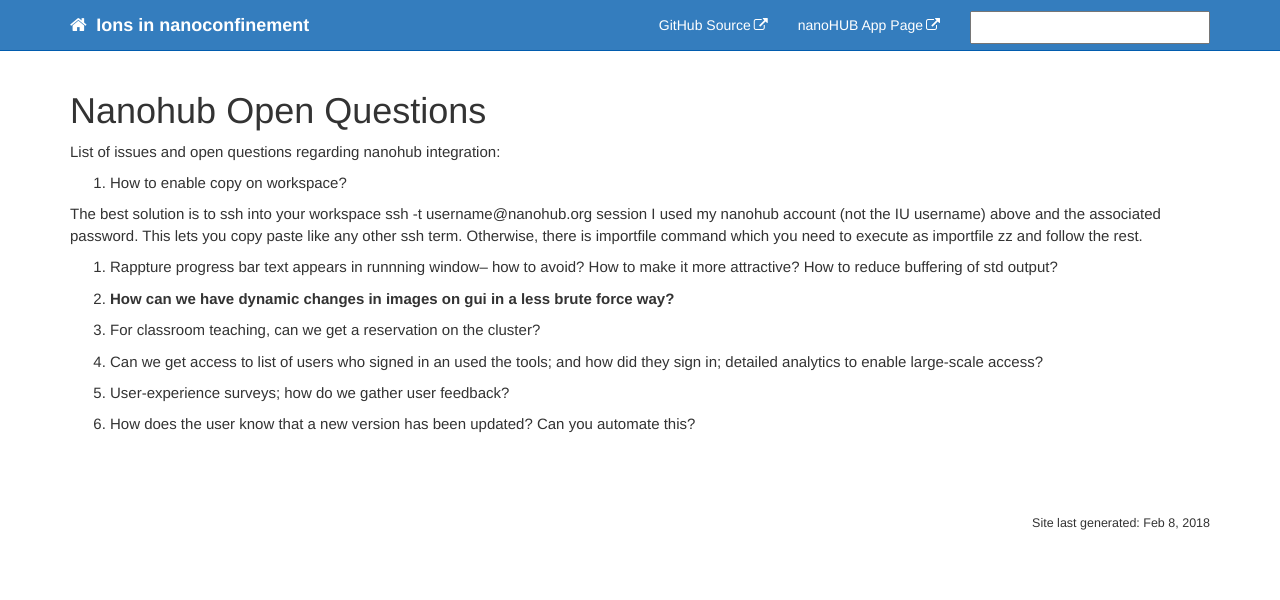
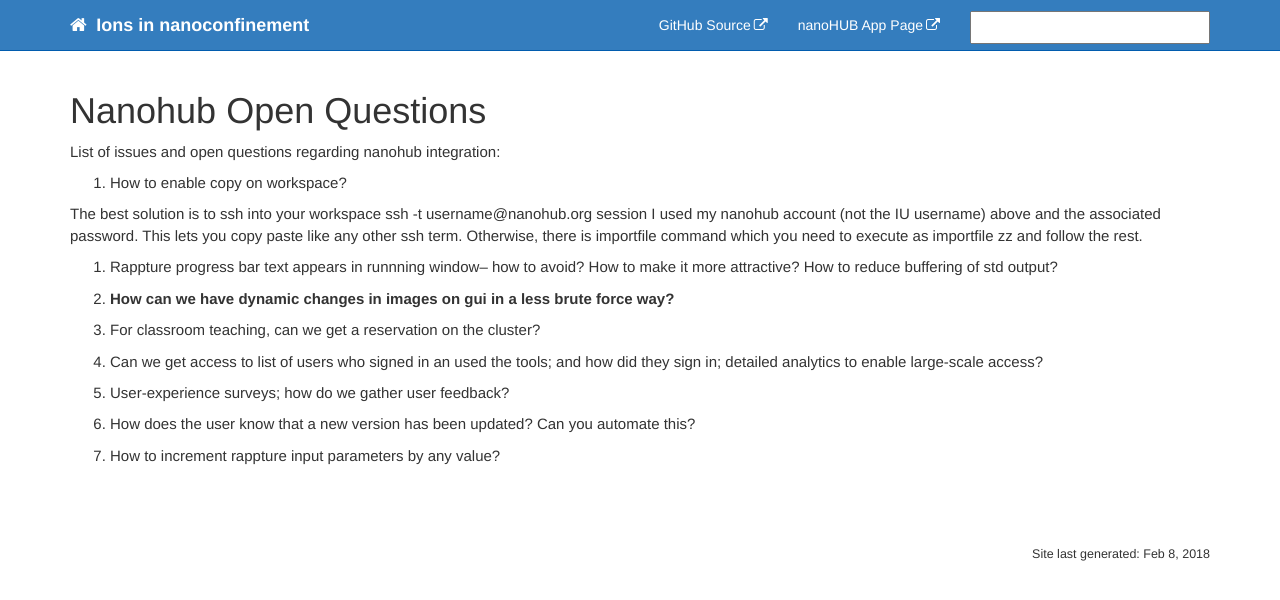
Before and after one commit to softmaterialslab/nanoconfinement-md, a Jekyll site: the page built from docs/openquestions.md, in a window 1280 px wide. Shown: the top 600 px of the page. Built offline with Jekyll 4.4.1, drawn with Linux system fonts in a browser that asks for light colours; nearby versions of some CDN libraries; our own code applies the rules of GitHub Pages for plain Markdown files; comment, search, counter and statistics services are not loaded.

Commit message:
Update openquestions.md

```diff
--- a/docs/openquestions.md
+++ b/docs/openquestions.md
@@ -24,3 +24,5 @@
 5. Can we get access to list of users who signed in an used the tools; and how did they sign in; detailed analytics to enable large-scale access?
 6. User-experience surveys; how do we gather user feedback?
 7. How does the user know that a new version has been updated? Can you automate this?
+
+8. How to increment rappture input parameters by any value?
```
